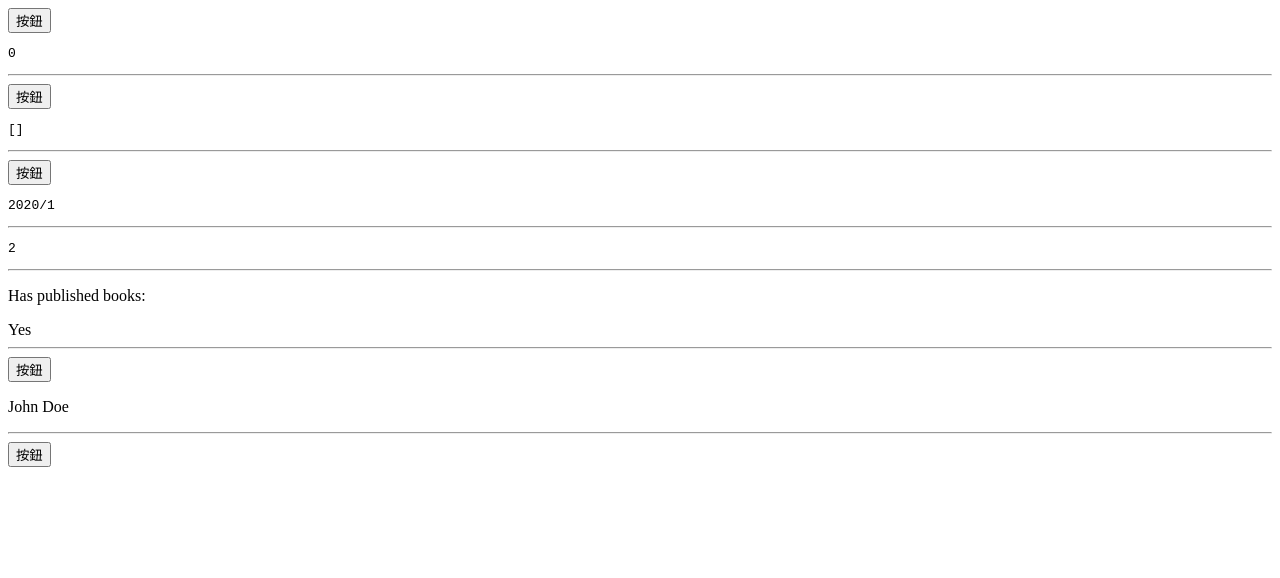
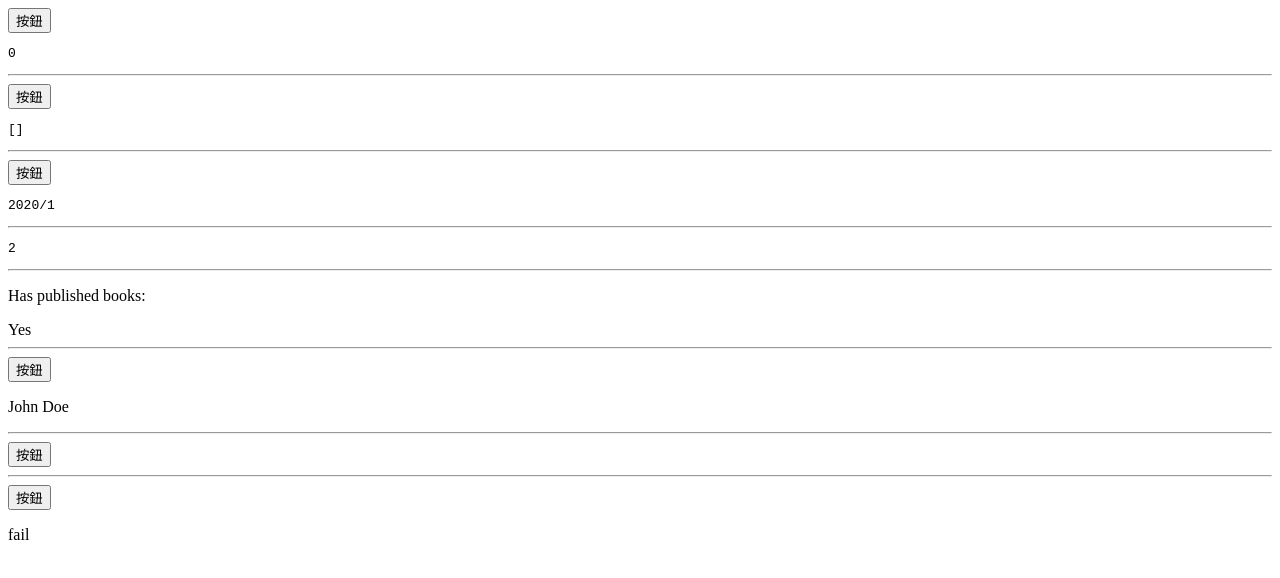
Before and after one commit to awdr74100/typescript-vue-basic, a Vue app: page / in a window 1280 px wide. Shown: the top 578 px of the page. Built offline with nearby package versions, Linux system fonts and the light colour scheme.

Commit message:
Update ...

```diff
--- a/src/App.vue
+++ b/src/App.vue
@@ -25,6 +25,10 @@
     <p>{{ fullName }}</p>
     <hr />
     <button type="button" @click.prevent="printTime">按鈕</button>
+    <hr />
+    <button type="button" @click.prevent="hasError = !hasError">按鈕</button>
+    <p v-if="hasError">fail</p>
+    <p v-else>success</p>
   </div>
 </template>
 
@@ -111,6 +115,9 @@ const printTime = async () => {
   await delay(3000);
   console.log(Date.now());
 };
+
+// #8
+const hasError = ref(true);
 </script>
 
 <style></style>
```
